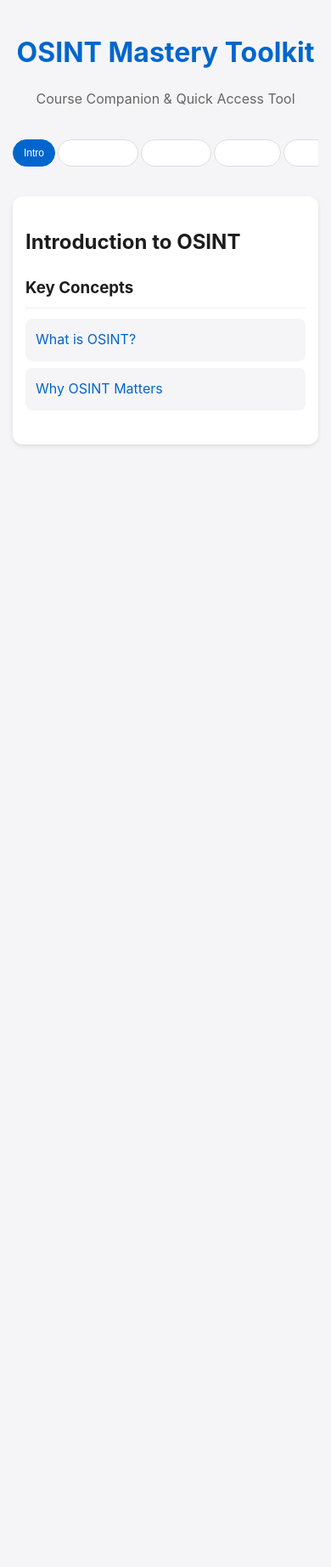
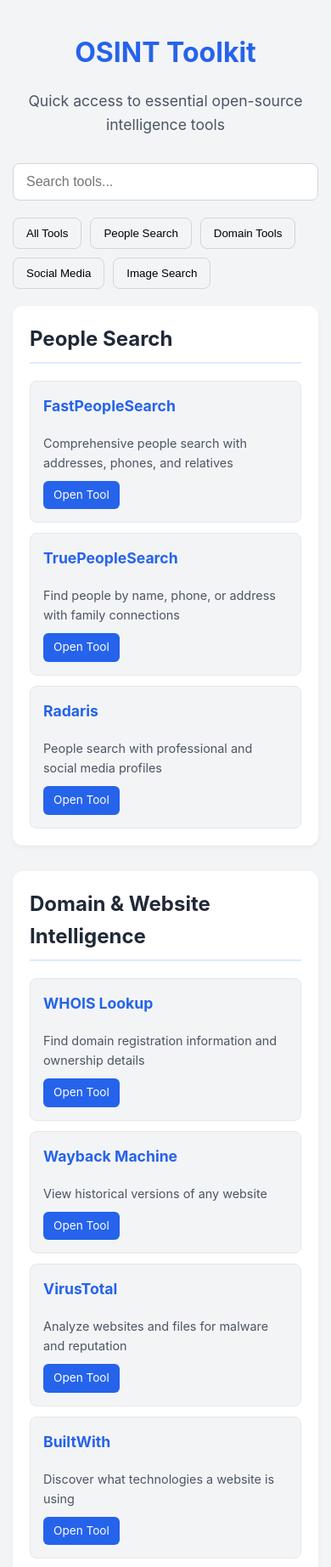
Before and after one commit to MikeRay99/Osint-tools, a plain HTML site: page index.html in a window 390 px wide. Shown: the top 1844 px of the page at 85% size. Before the commit the page ends 844 px from the top, so only its background shows below. Drawn offline with Linux system fonts and the light colour scheme.

Commit message:
Update index.html

```diff
--- a/index.html
+++ b/index.html
@@ -1,16 +1,17 @@
+
 <!DOCTYPE html>
 <html lang="en">
 <head>
     <meta charset="UTF-8">
     <meta name="viewport" content="width=device-width, initial-scale=1.0">
-    <title>OSINT Mastery Toolkit</title>
+    <title>OSINT Toolkit</title>
     <style>
         :root {
-            --primary: #2c3e50;
-            --secondary: #0066cc;
-            --dark: #1d1d1f;
-            --light: #f5f5f7;
-            --highlight: #e5e5ea;
+            --primary: #2563eb;
+            --secondary: #1e40af;
+            --dark: #1f2937;
+            --light: #f3f4f6;
+            --highlight: #dbeafe;
         }
         body {
             font-family: -apple-system, system-ui, sans-serif;
@@ -22,272 +23,265 @@
             background-color: var(--light);
         }
         h1 {
-            color: var(--secondary);
+            color: var(--primary);
             text-align: center;
-            margin-bottom: 10px;
+            margin-bottom: 5px;
         }
         .subtitle {
             text-align: center;
-            color: #666;
+            color: #4b5563;
             margin-bottom: 30px;
+            font-size: 1.1rem;
         }
-        .module-nav {
-            display: flex;
-            overflow-x: auto;
-            gap: 5px;
-            margin-bottom: 20px;
-            padding-bottom: 10px;
+        .search-container {
+            margin: 20px 0;
         }
-        .module-nav button {
-            padding: 10px 15px;
-            background: white;
-            border: 1px solid #ddd;
-            border-radius: 20px;
-            cursor: pointer;
-            white-space: nowrap;
-            font-size: 14px;
-        }
-        .module-nav button.active {
-            background: var(--secondary);
-            color: white;
-            border-color: var(--secondary);
-        }
-        .module-content {
-            display: none;
-            padding: 15px;
-            background: white;
-            border-radius: 12px;
-            box-shadow: 0 2px 5px rgba(0,0,0,0.1);
-            margin-bottom: 20px;
-        }
-        .module-content.active {
-            display: block;
+        #search {
+            width: 100%;
+            padding: 12px 15px;
+            border: 1px solid #d1d5db;
+            border-radius: 8px;
+            font-size: 16px;
+            box-sizing: border-box;
         }
         .tool-section {
-            margin-bottom: 25px;
+            margin-bottom: 30px;
+            background: white;
+            padding: 20px;
+            border-radius: 12px;
+            box-shadow: 0 2px 5px rgba(0,0,0,0.05);
         }
-        .tool-section h3 {
+        .tool-section h2 {
             color: var(--dark);
-            border-bottom: 1px solid #eee;
+            border-bottom: 2px solid var(--highlight);
             padding-bottom: 8px;
-            margin-bottom: 12px;
+            margin-top: 0;
+        }
+        .tool-grid {
+            display: grid;
+            grid-template-columns: repeat(auto-fill, minmax(250px, 1fr));
+            gap: 12px;
+        }
+        .tool-card {
+            padding: 15px;
+            background: var(--light);
+            border-radius: 8px;
+            transition: all 0.2s ease;
+            border: 1px solid #e5e7eb;
+        }
+        .tool-card:hover {
+            transform: translateY(-2px);
+            box-shadow: 0 4px 6px rgba(0,0,0,0.1);
+            border-color: var(--primary);
+        }
+        .tool-card h3 {
+            margin-top: 0;
+            color: var(--primary);
+            font-size: 1.1rem;
+        }
+        .tool-card p {
+            color: #4b5563;
+            font-size: 0.9rem;
+            margin-bottom: 10px;
         }
         .tool-link {
-            display: block;
-            padding: 12px;
-            margin: 8px 0;
-            background: var(--light);
-            border-radius: 8px;
+            display: inline-block;
+            padding: 6px 12px;
+            background: var(--primary);
+            color: white;
+            border-radius: 6px;
             text-decoration: none;
-            color: var(--secondary);
+            font-size: 0.85rem;
             transition: background 0.2s;
         }
         .tool-link:hover {
+            background: var(--secondary);
+        }
+        .quick-actions {
+            display: flex;
+            gap: 10px;
+            margin: 20px 0;
+            flex-wrap: wrap;
+        }
+        .quick-btn {
+            padding: 10px 15px;
+            background: var(--light);
+            border-radius: 8px;
+            border: 1px solid #d1d5db;
+            cursor: pointer;
+            transition: all 0.2s;
+        }
+        .quick-btn:hover {
             background: var(--highlight);
-        }
-        .exercise {
-            background: #f8f9fa;
-            padding: 15px;
-            border-left: 4px solid var(--secondary);
-            margin: 20px 0;
-            border-radius: 0 8px 8px 0;
-        }
-        .exercise h4 {
-            margin-top: 0;
-            color: var(--secondary);
-        }
-        input[type="text"] {
-            width: 100%;
-            padding: 10px;
-            margin: 8px 0;
-            border: 1px solid #ddd;
-            border-radius: 8px;
-            box-sizing: border-box;
-        }
-        button {
-            background-color: var(--secondary);
-            color: white;
-            border: none;
-            padding: 10px 15px;
-            border-radius: 8px;
-            cursor: pointer;
-            margin: 5px 0;
-        }
-        .dork-result {
-            background: #333;
-            color: #fff;
-            padding: 10px;
-            border-radius: 5px;
-            font-family: monospace;
-            margin-top: 10px;
-            overflow-x: auto;
+            border-color: var(--primary);
         }
         @media (max-width: 600px) {
+            .tool-grid {
+                grid-template-columns: 1fr;
+            }
             body {
                 padding: 15px;
-            }
-            .module-nav {
-                gap: 3px;
-            }
-            .module-nav button {
-                padding: 8px 12px;
-                font-size: 12px;
             }
         }
     </style>
 </head>
 <body>
-    <h1>OSINT Mastery Toolkit</h1>
-    <p class="subtitle">Course Companion & Quick Access Tool</p>
+    <h1>OSINT Toolkit</h1>
+    <p class="subtitle">Quick access to essential open-source intelligence tools</p>
 
-    <div class="module-nav">
-        <button onclick="showModule(1)" class="active">Intro</button>
-        <button onclick="showModule(2)">Methodology</button>
-        <button onclick="showModule(3)">Core Tools</button>
-        <button onclick="showModule(4)">Advanced</button>
-        <button onclick="showModule(5)">Scenarios</button>
-        <button onclick="showModule(6)">Privacy</button>
-        <button onclick="showModule(7)">Ethics</button>
-        <button onclick="showModule(8)">Resources</button>
+    <div class="search-container">
+        <input type="text" id="search" placeholder="Search tools...">
     </div>
 
-    <!-- Module 1: Introduction to OSINT -->
-    <div id="module-1" class="module-content active">
-        <h2>Introduction to OSINT</h2>
+    <div class="quick-actions">
+        <button class="quick-btn" onclick="showCategory('all')">All Tools</button>
+        <button class="quick-btn" onclick="showCategory('people')">People Search</button>
+        <button class="quick-btn" onclick="showCategory('domain')">Domain Tools</button>
+        <button class="quick-btn" onclick="showCategory('social')">Social Media</button>
+        <button class="quick-btn" onclick="showCategory('images')">Image Search</button>
+    </div>
+
     <div class="tool-section">
-            <h3>Key Concepts</h3>
-            <div class="tool-link" onclick="toggleInfo('what-is-osint')">What is OSINT?</div>
-            <div id="what-is-osint" style="display:none; padding:10px; background:#f9f9f9; border-radius:5px; margin:5px 0;">
-                Open Source Intelligence (OSINT) is the collection and analysis of publicly available information for intelligence purposes.
+        <h2>People Search</h2>
+        <div class="tool-grid" id="people-tools">
+            <div class="tool-card" data-category="people">
+                <h3>FastPeopleSearch</h3>
+                <p>Comprehensive people search with addresses, phones, and relatives</p>
+                <a href="https://fastpeoplesearch.com" class="tool-link" target="_blank">Open Tool</a>
             </div>
-            <div class="tool-link" onclick="toggleInfo('why-osint-matters')">Why OSINT Matters</div>
-            <div id="why-osint-matters" style="display:none; padding:10px; background:#f9f9f9; border-radius:5px; margin:5px 0;">
-                Used in cybersecurity, journalism, law enforcement, and personal privacy protection.
+            <div class="tool-card" data-category="people">
+                <h3>TruePeopleSearch</h3>
+                <p>Find people by name, phone, or address with family connections</p>
+                <a href="https://www.truepeoplesearch.com" class="tool-link" target="_blank">Open Tool</a>
+            </div>
+            <div class="tool-card" data-category="people">
+                <h3>Radaris</h3>
+                <p>People search with professional and social media profiles</p>
+                <a href="https://radaris.com" class="tool-link" target="_blank">Open Tool</a>
             </div>
         </div>
     </div>
 
-    <!-- Module 2: OSINT Mindset and Methodology -->
-    <div id="module-2" class="module-content">
-        <h2>OSINT Methodology</h2>
     <div class="tool-section">
-            <h3>Process</h3>
-            <a href="#" class="tool-link">Reconnaissance</a>
-            <a href="#" class="tool-link">Pivoting</a>
-            <a href="#" class="tool-link">Documentation</a>
+        <h2>Domain & Website Intelligence</h2>
+        <div class="tool-grid" id="domain-tools">
+            <div class="tool-card" data-category="domain">
+                <h3>WHOIS Lookup</h3>
+                <p>Find domain registration information and ownership details</p>
+                <a href="https://whois.domaintools.com" class="tool-link" target="_blank">Open Tool</a>
             </div>
-
-        <div class="exercise">
-            <h4>Mind Mapping Exercise</h4>
-            <p>Create a mind map for a fictional target:</p>
-            <ul>
-                <li>Phone numbers</li>
-                <li>Emails</li>
-                <li>Addresses</li>
-                <li>Relatives</li>
-                <li>Social media</li>
-            </ul>
+            <div class="tool-card" data-category="domain">
+                <h3>Wayback Machine</h3>
+                <p>View historical versions of any website</p>
+                <a href="https://archive.org/web" class="tool-link" target="_blank">Open Tool</a>
             </div>
+            <div class="tool-card" data-category="domain">
+                <h3>VirusTotal</h3>
+                <p>Analyze websites and files for malware and reputation</p>
+                <a href="https://www.virustotal.com" class="tool-link" target="_blank">Open Tool</a>
             </div>
-
-    <!-- Module 3: Core OSINT Tools and Techniques -->
-    <div id="module-3" class="module-content">
-        <h2>Core OSINT Tools</h2>
-
-        <div class="tool-section">
-            <h3>Search Engine Mastery</h3>
-            <a href="https://www.google.com" class="tool-link">Google Search</a>
-            <a href="https://yandex.com" class="tool-link">Yandex</a>
-
-            <div class="exercise">
-                <h4>Google Dorking Exercise</h4>
-                <p>Find PDF files about a specific topic from 2020:</p>
-                <input type="text" id="dork-topic" placeholder="Enter topic">
-                <button onclick="generateDork()">Generate Dork</button>
-                <div id="dork-result" class="dork-result" style="display:none;"></div>
+            <div class="tool-card" data-category="domain">
+                <h3>BuiltWith</h3>
+                <p>Discover what technologies a website is using</p>
+                <a href="https://builtwith.com" class="tool-link" target="_blank">Open Tool</a>
+            </div>
         </div>
     </div>
 
     <div class="tool-section">
-            <h3>People Search</h3>
-            <a href="https://fastpeoplesearch.com" class="tool-link">FastPeopleSearch</a>
-            <a href="https://www.truepeoplesearch.com" class="tool-link">TruePeopleSearch</a>
+        <h2>Social Media Intelligence</h2>
+        <div class="tool-grid" id="social-tools">
+            <div class="tool-card" data-category="social">
+                <h3>WhatsMyName</h3>
+                <p>Username search across hundreds of social networks</p>
+                <a href="https://whatsmyname.app" class="tool-link" target="_blank">Open Tool</a>
+            </div>
+            <div class="tool-card" data-category="social">
+                <h3>Social Searcher</h3>
+                <p>Search across multiple social networks simultaneously</p>
+                <a href="https://www.social-searcher.com" class="tool-link" target="_blank">Open Tool</a>
+            </div>
+            <div class="tool-card" data-category="social">
+                <h3>TweetDeck</h3>
+                <p>Advanced Twitter search and monitoring</p>
+                <a href="https://tweetdeck.twitter.com" class="tool-link" target="_blank">Open Tool</a>
+            </div>
+        </div>
     </div>
 
     <div class="tool-section">
-            <h3>Username Search</h3>
-            <a href="https://whatsmyname.app" class="tool-link">WhatsMyName.app</a>
+        <h2>Image Search & Analysis</h2>
+        <div class="tool-grid" id="image-tools">
+            <div class="tool-card" data-category="images">
+                <h3>Google Images</h3>
+                <p>Reverse image search with powerful filters</p>
+                <a href="https://images.google.com" class="tool-link" target="_blank">Open Tool</a>
+            </div>
+            <div class="tool-card" data-category="images">
+                <h3>TinEye</h3>
+                <p>Find where images appear online</p>
+                <a href="https://tineye.com" class="tool-link" target="_blank">Open Tool</a>
+            </div>
+            <div class="tool-card" data-category="images">
+                <h3>Yandex Images</h3>
+                <p>Powerful reverse image search with facial recognition</p>
+                <a href="https://yandex.com/images" class="tool-link" target="_blank">Open Tool</a>
+            </div>
         </div>
     </div>
 
-    <!-- Module 4-8 would follow similar structure -->
-
-    <!-- Module 8: OSINT Toolkits and Resources -->
-    <div id="module-8" class="module-content">
-        <h2>OSINT Resources</h2>
-
     <div class="tool-section">
-            <h3>People Search</h3>
-            <a href="https://fastpeoplesearch.com" class="tool-link">FastPeopleSearch</a>
-            <a href="https://www.truepeoplesearch.com" class="tool-link">TruePeopleSearch</a>
-            <a href="https://radaris.com" class="tool-link">Radaris</a>
+        <h2>Data Breaches & Security</h2>
+        <div class="tool-grid">
+            <div class="tool-card" data-category="security">
+                <h3>Have I Been Pwned</h3>
+                <p>Check if your email appears in data breaches</p>
+                <a href="https://haveibeenpwned.com" class="tool-link" target="_blank">Open Tool</a>
             </div>
-
-        <div class="tool-section">
-            <h3>Social Media</h3>
-            <a href="https://whatsmyname.app" class="tool-link">WhatsMyName.app</a>
+            <div class="tool-card" data-category="security">
+                <h3>DeHashed</h3>
+                <p>Search across multiple data breaches</p>
+                <a href="https://www.dehashed.com" class="tool-link" target="_blank">Open Tool</a>
             </div>
-
-        <div class="tool-section">
-            <h3>Domain Tools</h3>
-            <a href="https://whois.domaintools.com" class="tool-link">WHOIS Lookup</a>
-            <a href="https://archive.org/web" class="tool-link">Wayback Machine</a>
-        </div>
-
-        <div class="tool-section">
-            <h3>Breach Data</h3>
-            <a href="https://haveibeenpwned.com" class="tool-link">HaveIBeenPwned</a>
         </div>
     </div>
 
     <script>
-        // Show selected module, hide others
-        function showModule(moduleNum) {
-            document.querySelectorAll('.module-content').forEach(el => {
-                el.classList.remove('active');
+        // Search functionality
+        document.getElementById('search').addEventListener('input', function(e) {
+            const searchTerm = e.target.value.toLowerCase();
+            const cards = document.querySelectorAll('.tool-card');
+
+            cards.forEach(card => {
+                const text = card.textContent.toLowerCase();
+                if (text.includes(searchTerm)) {
+                    card.style.display = 'block';
+                } else {
+                    card.style.display = 'none';
+                }
             });
-            document.querySelectorAll('.module-nav button').forEach(btn => {
-                btn.classList.remove('active');
         });
-            document.getElementById(`module-${moduleNum}`).classList.add('active');
-            event.target.classList.add('active');
+
+        // Category filtering
+        function showCategory(category) {
+            const cards = document.querySelectorAll('.tool-card');
+
+            cards.forEach(card => {
+                if (category === 'all') {
+                    card.style.display = 'block';
+                } else {
+                    if (card.dataset.category === category) {
+                        card.style.display = 'block';
+                    } else {
+                        card.style.display = 'none';
+                    }
+                }
+            });
         }
 
-        // Toggle info displays
-        function toggleInfo(id) {
-            const el = document.getElementById(id);
-            el.style.display = el.style.display === 'none' ? 'block' : 'none';
-        }
-
-        // Google dork generator
-        function generateDork() {
-            const topic = document.getElementById('dork-topic').value.trim();
-            if (topic) {
-                const dork = `filetype:pdf ${topic} after:2019-12-31 before:2021-01-01`;
-                const resultEl = document.getElementById('dork-result');
-                resultEl.textContent = dork;
-                resultEl.style.display = 'block';
-
-                // Copy to clipboard
-                navigator.clipboard.writeText(dork).then(() => {
-                    alert('Dork copied to clipboard!');
-                });
-            }
-        }
-
-        // Initialize with Module 1 active
+        // Initialize with all tools showing
         document.addEventListener('DOMContentLoaded', function() {
-            // Any initialization code can go here
+            showCategory('all');
         });
     </script>
 </body>
```
Lines whose indentation alone changed are shown as unchanged.
